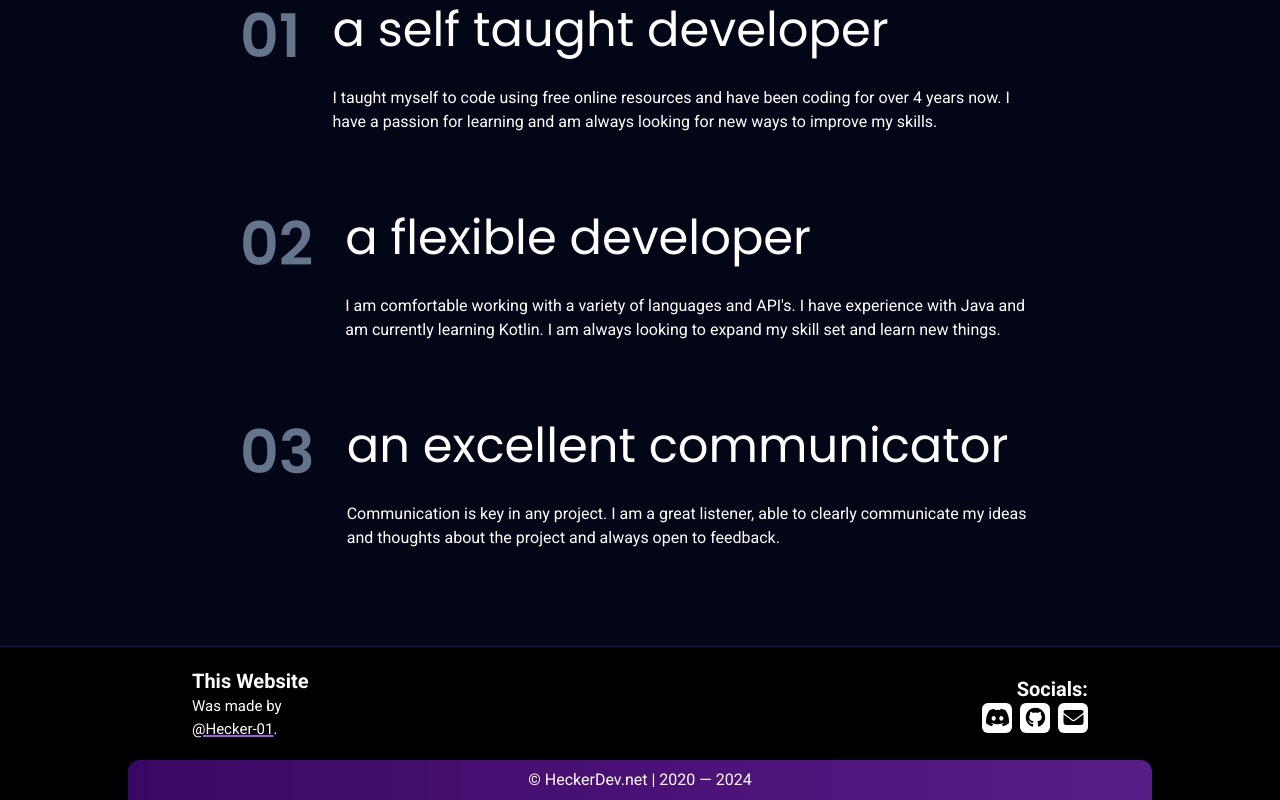
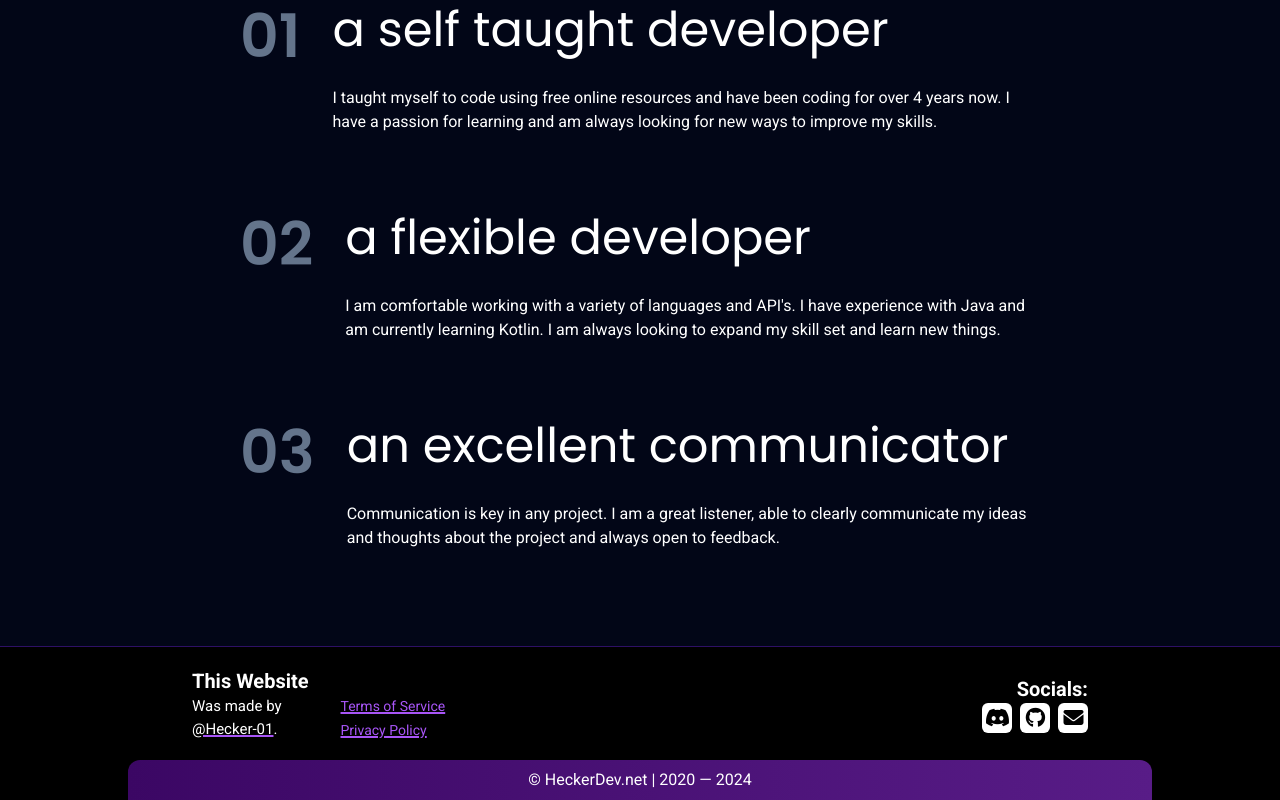
Before and after one commit to Hecker-01/heckerdev.net, a SvelteKit app: page / in a window 1280 px wide. Shown: the part 1783-2583 px from the top of the page. Built offline with nearby package versions, Linux system fonts and the light colour scheme.

Commit message:
refactor: improve layout structure and formatting in Footer component

```diff
--- a/src/components/Footer.svelte
+++ b/src/components/Footer.svelte
@@ -17,12 +17,13 @@
   ];
 </script>
 
-<footer
-  class=" bg-black border-t border-solid border-violet-950 flex flex-col justify-center items-center w-full pb-[40]"
->
+<footer class="bg-black border-t border-solid border-violet-950 flex flex-col justify-center items-center w-full pb-[40]">
   <div class="flex justify-between items-center max-w-4xl w-[80%] py-5">
-    <div class="text-[15px] w-[205] text-left">
-      <h1 class=" text-xl"><strong>This Website</strong></h1>
+
+    <!-- Container holding "This Website" and the links side by side -->
+    <div class="flex items-center space-x-8 text-[15px] text-left">
+      <div>
+        <h1 class="text-xl"><strong>This Website</strong></h1>
         <p>
           Was made by <br />
           <a
@@ -34,6 +35,23 @@
           >.
         </p>
       </div>
+
+      <div class="flex flex-col space-y-1 text-sm self-end">
+        <a
+          href="/terms"
+          class="underline text-purple-500 hover:text-purple-400 transition"
+          style="text-decoration-thickness: 2px;"
+          >Terms of Service</a
+        >
+        <a
+          href="/privacy"
+          class="underline text-purple-500 hover:text-purple-400 transition"
+          style="text-decoration-thickness: 2px;"
+          >Privacy Policy</a
+        >
+      </div>
+    </div>
+
     <div class="text-right">
       <h1 class="text-xl"><strong>Socials:</strong></h1>
       <div class="flex flex-row gap-2 mx-auto">
@@ -52,9 +70,8 @@
       </div>
     </div>
   </div>
-  <div
-    class="bg-gradient-to-r from-purple-950 to-purple-900 flex flex-col justify-center items-center max-w-5xl w-[80%] rounded-t-xl h-[40px]"
-  >
+
+  <div class="bg-gradient-to-r from-purple-950 to-purple-900 flex flex-col justify-center items-center max-w-5xl w-[80%] rounded-t-xl h-[40px]">
     <p>© HeckerDev.net | 2020 — {currentYear}</p>
   </div>
 </footer>
```
Lines whose indentation alone changed are shown as unchanged.
